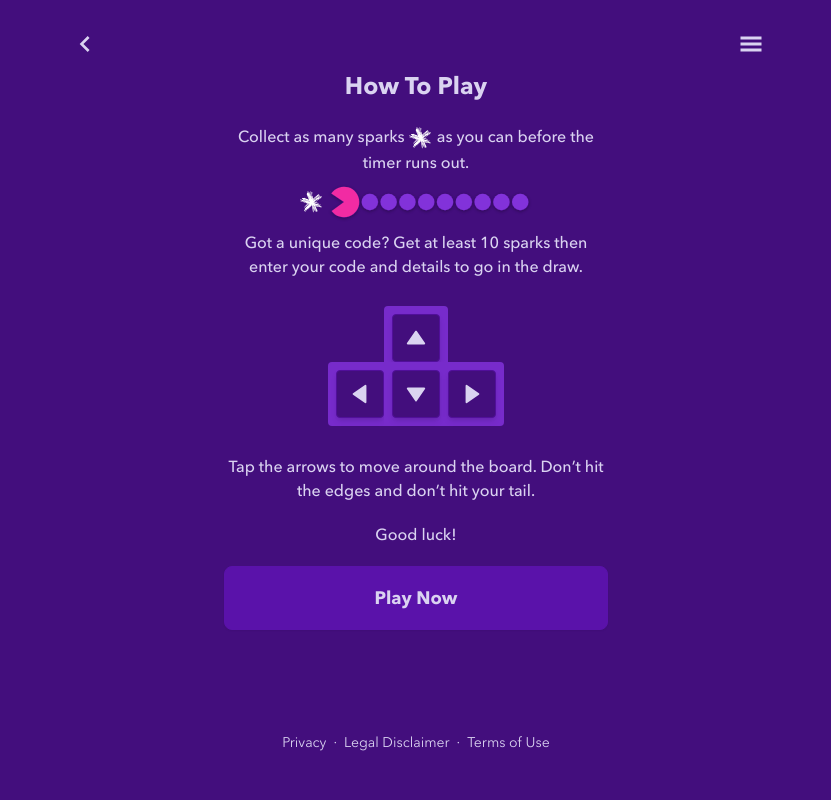
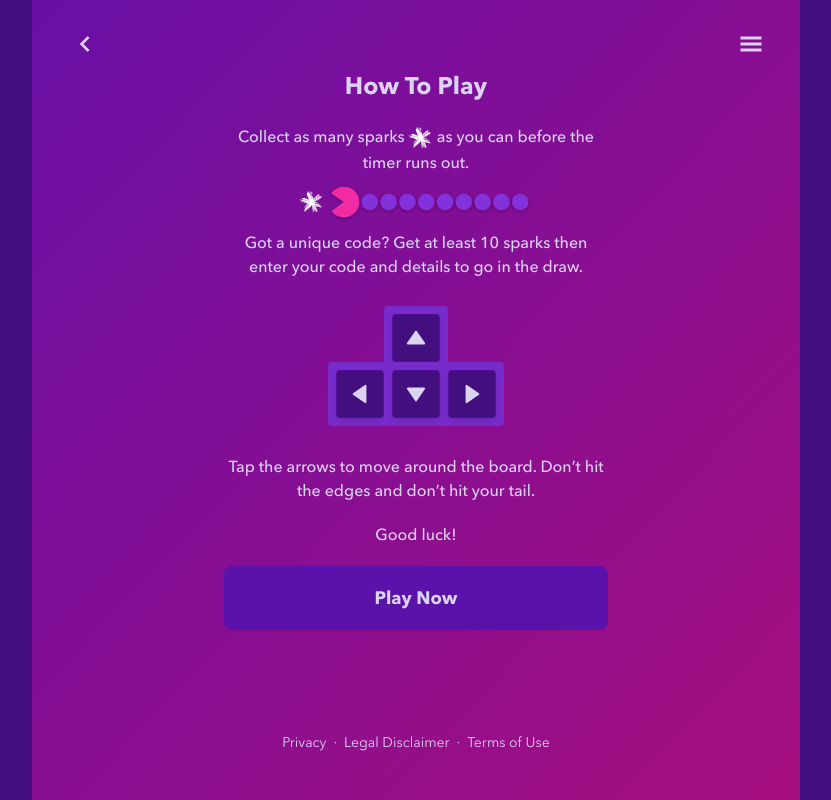
Before and after one commit to ricardogrecco/spark-snake-game, a Next.js app: page /tutorial in a window 1280 px wide. Shown: the whole page, without its empty margins (224-1055 px from the left). Built offline with nearby package versions, Linux system fonts and the light colour scheme.

Commit message:
Changed Tutorial page bg color into gradient

```diff
--- a/app/(routes)/tutorial/page.tsx
+++ b/app/(routes)/tutorial/page.tsx
@@ -7,7 +7,7 @@ import { MdOutlineKeyboardArrowLeft } from "react-icons/md";
 
 export default function TutorialPage() {
   return (
-    <main className="bg-[#430E7D] min-h-screen w-full flex flex-col items-center p-10 nest-hub:tutorial-main">
+    <main className="bg-gradient-to-br from-[#690FA6] to-[#A60E7E] min-h-screen w-full flex flex-col items-center p-10 nest-hub:tutorial-main">
       <div className="flex flex-row justify-between items-center w-full nest-hub:tutorial">
         <Link href="/" className="btn btn-ghost drawer-button -m-5">
           <MdOutlineKeyboardArrowLeft className="w-8 h-8" />
```
